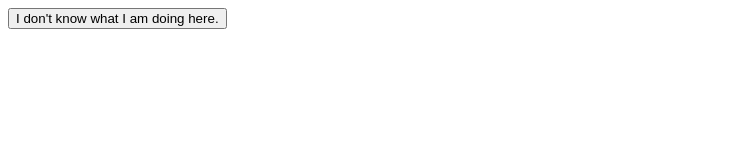
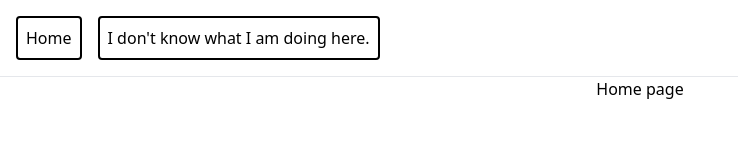
Before and after one commit to utsab1231/CSS-Collection, a plain HTML site: page index.html in a window 1280 px wide. Shown: the whole page, without its empty margins (0-738 px from the left). Drawn offline with nearby package versions, Linux system fonts and the light colour scheme.

Commit message:
SPA lookalike pani ready xa tailwind pani haliyo

```diff
--- /dev/null
+++ b/index.css
@@ -0,0 +1,8 @@
+body {
+    display: flex;
+    flex-direction: column;
+    align-items: center;
+    height: 100vh;
+    margin: 0;
+    position: relative;
+}
--- a/index.html
+++ b/index.html
@@ -4,18 +4,38 @@
     <meta charset="UTF-8">
     <meta name="viewport" content="width=device-width, initial-scale=1.0">
     <title>CSS Collection - Utsab Adhikari</title>
+    <link rel="stylesheet" href="./index.css" />
+    <script src="https://cdn.jsdelivr.net/npm/@tailwindcss/browser@4"></script>
 </head>
 <body>
-    <nav>
-        <button onclick="loadPage('random')" >I don't know what I am doing here.</button>
+    <nav class="sticky top-0 bg-white p-4 flex gap-4 border-b border-gray-200 w-full z-10">
+        <button onclick="loadPage('home')" class="border border-2 rounded p-2 hover:bg-gray-100 cursor-pointer">Home</button>
+        <button onclick="loadPage('random')" class="border border-2 rounded p-2 hover:bg-gray-100 cursor-pointer">I don't know what I am doing here.</button>
     </nav>
     <div id="content"></div>
 </body>
 <script>
-    async function loadPage(page){
-        const response = await fetch(`./pages/${page}/index.html`);
-        const html = await response.text();
-        document.getElementById('content').innerHTML = html;
-    }
+async function loadPage(page = 'home') {
+  // Remove old CSS link if it exists
+  const oldLink = document.getElementById('page-style');
+  if (oldLink) oldLink.remove();
+
+  // Load the HTML for that page
+  const response = await fetch(`./pages/${page}/index.html`);
+  const html = await response.text();
+  document.getElementById('content').innerHTML = html;
+
+  // Add the page's CSS (if it exists)
+  const cssLink = document.createElement('link');
+  cssLink.rel = 'stylesheet';
+  cssLink.href = `./pages/${page}/${page}.css`;
+  cssLink.id = 'page-style';
+  document.head.appendChild(cssLink);
+
+  localStorage.setItem('page', page);
+}
+
+// Load last visited or home page on startup
+window.onload = () => loadPage(localStorage.getItem('page') || 'home');
 </script>
 </html>
--- /dev/null
+++ b/pages/home/index.html
@@ -0,0 +1,4 @@
+
+<div>
+    Home page
+</div>
```
Also changed, not shown: pages/random/index.html (+3 -12 lines), pages/home/home.css (added).
